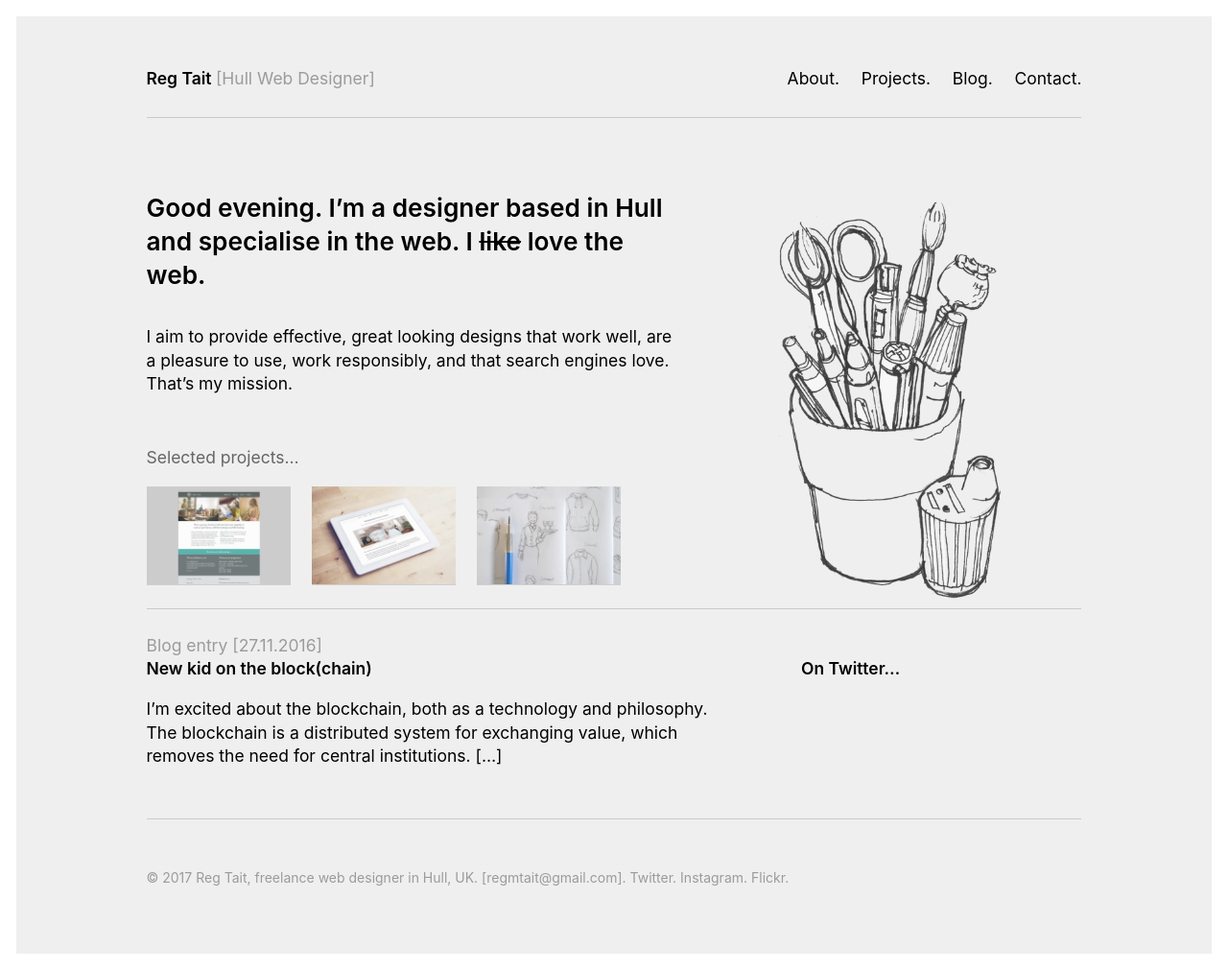
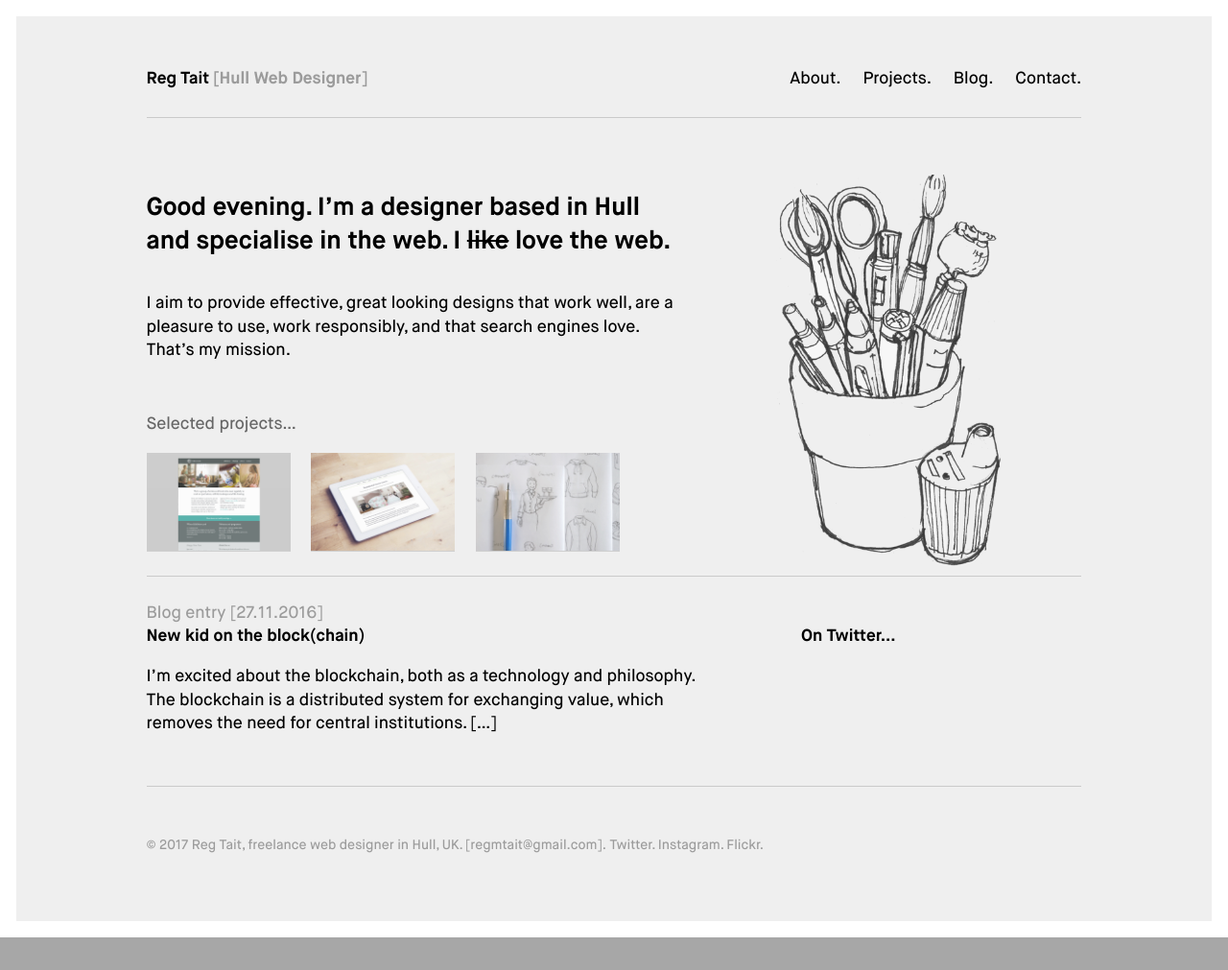
Before and after one commit to regmtait/regmtait.co.uk, a Jekyll site: the page built from index.html, in a window 1280 px wide. Shown: the whole page at 96% size. Built offline with Jekyll 4.4.1, drawn with Linux system fonts in a browser that asks for light colours; after the commit the page ends 977 px from its top, so only the background shows below that.

Commit message:
Font update

```diff
--- a/css/regmtait-main.scss
+++ b/css/regmtait-main.scss
@@ -108,10 +108,21 @@ html, button, select, textarea {
 	line-height: 1.4rem;
 }
 
+ @font-face {
+    font-family: Maison;
+    src: url(fonts/MaisonNeueWEB-Medium.woff);
+}
+
+ @font-face {
+    font-family: MaisonBold;
+    src: url(fonts/MaisonNeueWEB-Bold.woff);
+}
+
 html {
 	border: 1rem solid white;
 	background-color: $html-bg;
-	font-family: -apple-system, BlinkMacSystemFont, "Segoe UI", Roboto, Helvetica, Arial, sans-serif, "Apple Color Emoji", "Segoe UI Emoji", "Segoe UI Symbol";
+	//font-family: -apple-system, BlinkMacSystemFont, "Segoe UI", Roboto, Helvetica, Arial, sans-serif, "Apple Color Emoji", "Segoe UI Emoji", "Segoe UI Symbol";
+	font-family: 'Maison', san-serif;
 }
 
 body {
@@ -119,6 +130,12 @@ body {
 	margin: 0;
 	padding: 2rem;
 	overflow-x: hidden;
+}
+
+h1, h2, h3, h4 {
+	//font-family: -apple-system, BlinkMacSystemFont, "Segoe UI", Roboto, Helvetica, Arial, sans-serif, "Apple Color Emoji", "Segoe UI Emoji", "Segoe UI Symbol";
+	font-weight: normal;
+	font-family: 'MaisonBold', san-serif;
 }
 
 section.content, section.babble, div.wrap {
```
Also changed, not shown: css/fonts/MaisonNeueWEB-Bold.woff (added), css/fonts/MaisonNeueWEB-Book.woff (added), css/fonts/MaisonNeueWEB-Medium.woff (added).
